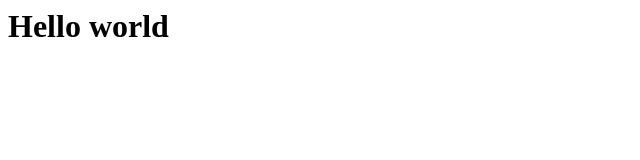
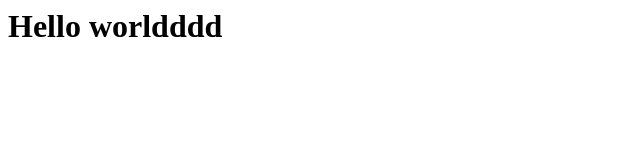
Before and after one commit to abdellahrami/abdellahrami.github.io, a plain HTML site: page index.html in a window 1280 px wide. Shown: the whole page, without its empty margins (0-640 px from the left). Drawn offline with Linux system fonts and the light colour scheme.

Commit message:
Update index.html

```diff
--- a/index.html
+++ b/index.html
@@ -1 +1 @@
-<h1>Hello world</h1>
+<h1>Hello worldddd</h1>
```
